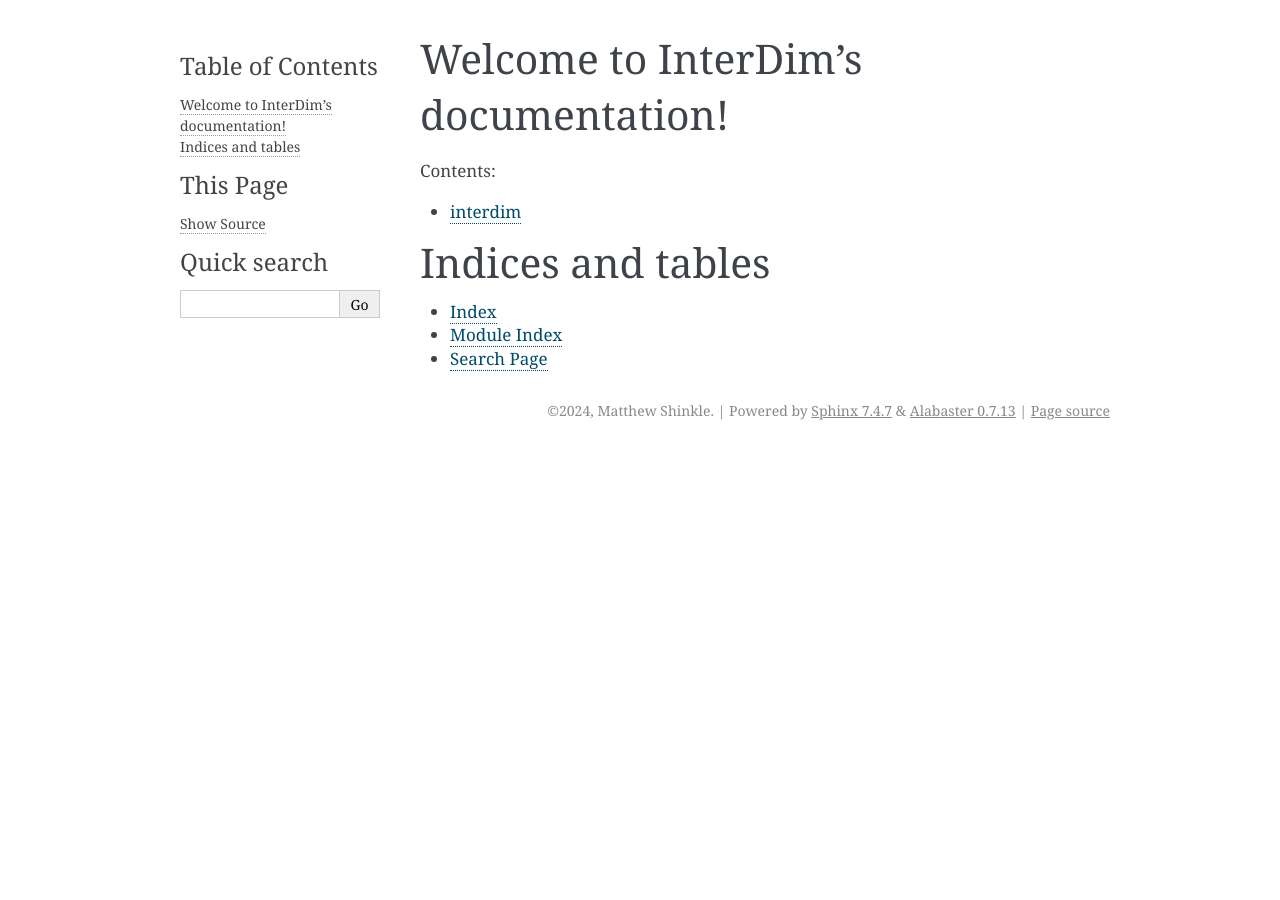
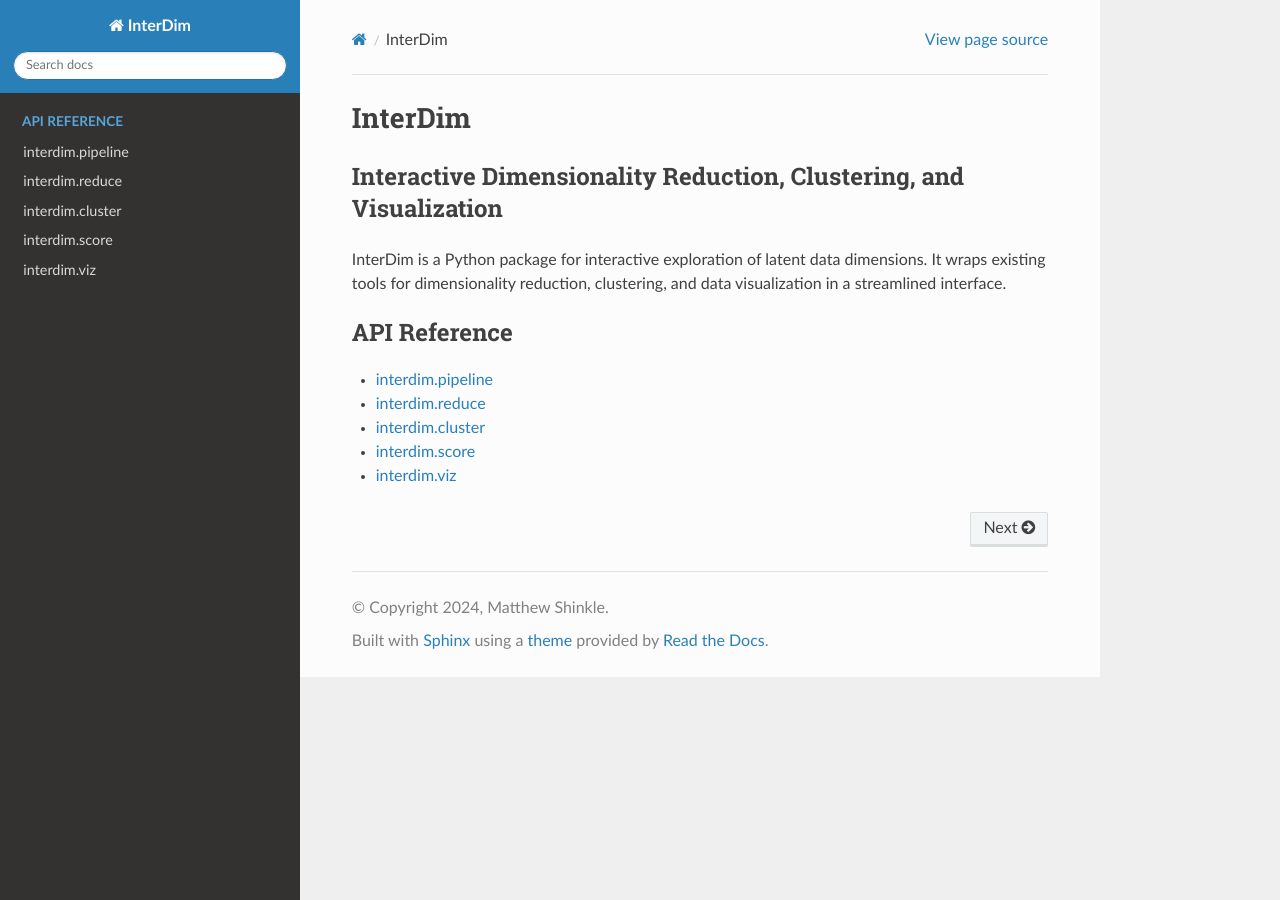
Before and after one commit to MShinkle/interdim, a Sphinx documentation site: the page built from docs/source/index.rst, in a window 1280 px wide. Built offline with Sphinx 7.4.7 and the Read the Docs theme 2.0.0, drawn with Linux system fonts in a browser that asks for light colours.

Commit message:
docs: expand sphinx documentation

```diff
--- a/docs/modules.rst
+++ /dev/null
@@ -1,5 +0,0 @@
-interdim
-========
-
-.. toctree::
-   :maxdepth: 4
--- /dev/null
+++ b/docs/source/_autosummary/interdim.cluster.rst
@@ -0,0 +1,11 @@
+interdim.cluster
+================
+
+.. automodule:: interdim.cluster
+
+
+   .. rubric:: Functions
+
+   .. autosummary::
+
+      cluster_data
--- /dev/null
+++ b/docs/source/_autosummary/interdim.reduce.rst
@@ -0,0 +1,11 @@
+interdim.reduce
+===============
+
+.. automodule:: interdim.reduce
+
+
+   .. rubric:: Functions
+
+   .. autosummary::
+
+      reduce_dimensionality
--- /dev/null
+++ b/docs/source/_autosummary/interdim.score.rst
@@ -0,0 +1,11 @@
+interdim.score
+==============
+
+.. automodule:: interdim.score
+
+
+   .. rubric:: Functions
+
+   .. autosummary::
+
+      score_clustering
--- /dev/null
+++ b/docs/source/_autosummary/interdim.viz.rst
@@ -0,0 +1,11 @@
+interdim.viz
+============
+
+.. automodule:: interdim.viz
+
+
+   .. rubric:: Functions
+
+   .. autosummary::
+
+      interactive_scatterplot
--- a/docs/source/conf.py
+++ b/docs/source/conf.py
@@ -19,15 +19,34 @@ extensions = []
 templates_path = ['_templates']
 exclude_patterns = []
 
-
-
 # -- Options for HTML output -------------------------------------------------
 # https://www.sphinx-doc.org/en/master/usage/configuration.html#options-for-html-output
 
-html_theme = 'alabaster'
-html_static_path = ['_static']
+# html_theme = 'alabaster'
 
 import os
 import sys
 sys.path.insert(0, os.path.abspath('../..'))
-extensions = ['sphinx.ext.autodoc', 'sphinx.ext.viewcode']
+
+extensions = [
+    'sphinx.ext.autodoc',
+    'sphinx.ext.viewcode',
+    'sphinx_rtd_theme',
+    'sphinx.ext.autosummary',
+    'sphinx.ext.napoleon',
+    'sphinx_mdinclude',
+]
+
+# Autodoc settings
+autodoc_default_options = {
+    'members': True,
+    'member-order': 'bysource',
+    'special-members': '__init__',
+    'undoc-members': True,
+    'exclude-members': '__weakref__'
+}
+
+# Theme settings
+html_theme = 'sphinx_rtd_theme'
+
+source_suffix = ['.rst', '.md']
--- a/docs/source/index.rst
+++ b/docs/source/index.rst
@@ -1,15 +1,11 @@
-Welcome to InterDim's documentation!
-====================================
+.. mdinclude:: ../../README.md
 
 .. toctree::
    :maxdepth: 2
-   :caption: Contents:
+   :caption: API Reference
 
-   modules
-
-Indices and tables
-==================
-
-* :ref:`genindex`
-* :ref:`modindex`
-* :ref:`search`
+   _autosummary/interdim.pipeline
+   _autosummary/interdim.reduce
+   _autosummary/interdim.cluster
+   _autosummary/interdim.score
+   _autosummary/interdim.viz
--- a/docs/source/modules.rst
+++ /dev/null
@@ -1,5 +0,0 @@
-interdim
-========
-
-.. toctree::
-   :maxdepth: 4
```
Also changed, not shown: docs/source/_autosummary/interdim.pipeline.rst (added, +17 -0 lines), 2 other files.
